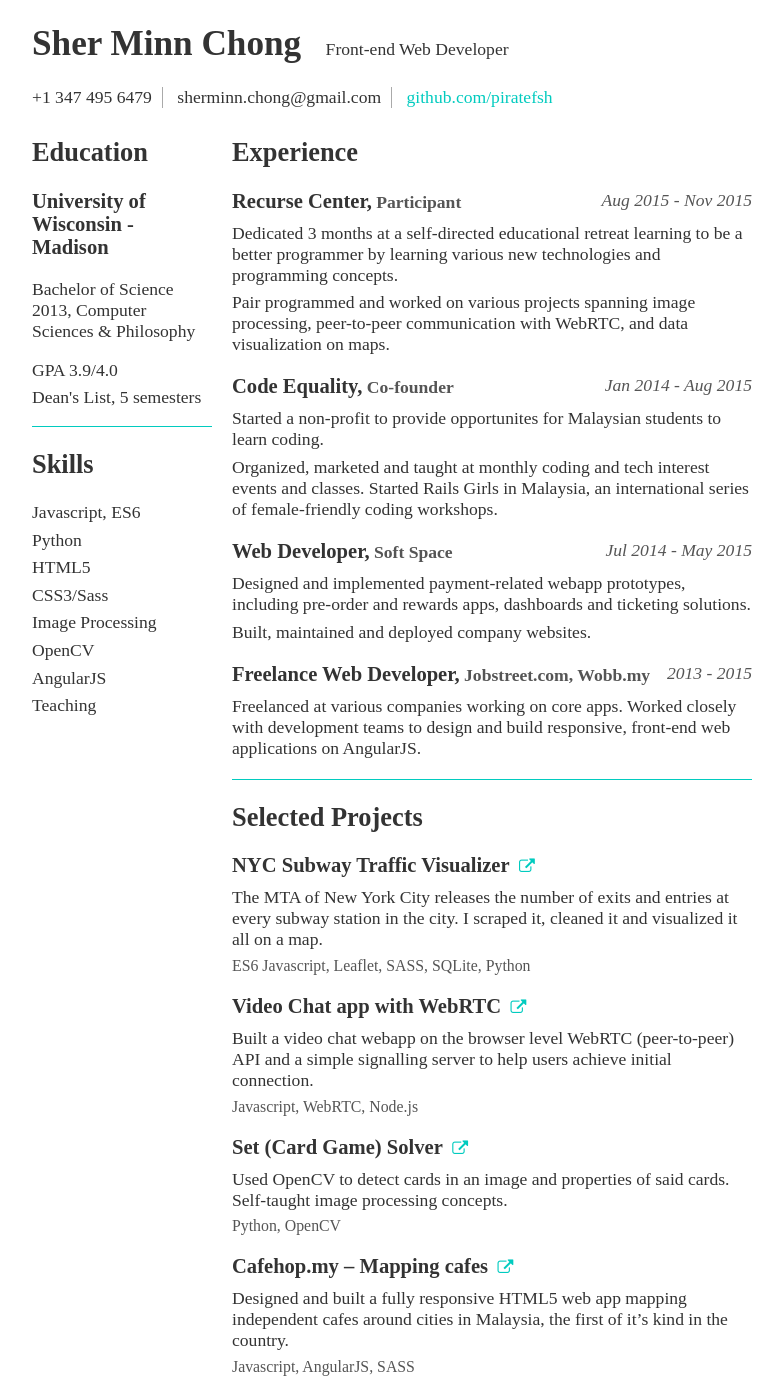
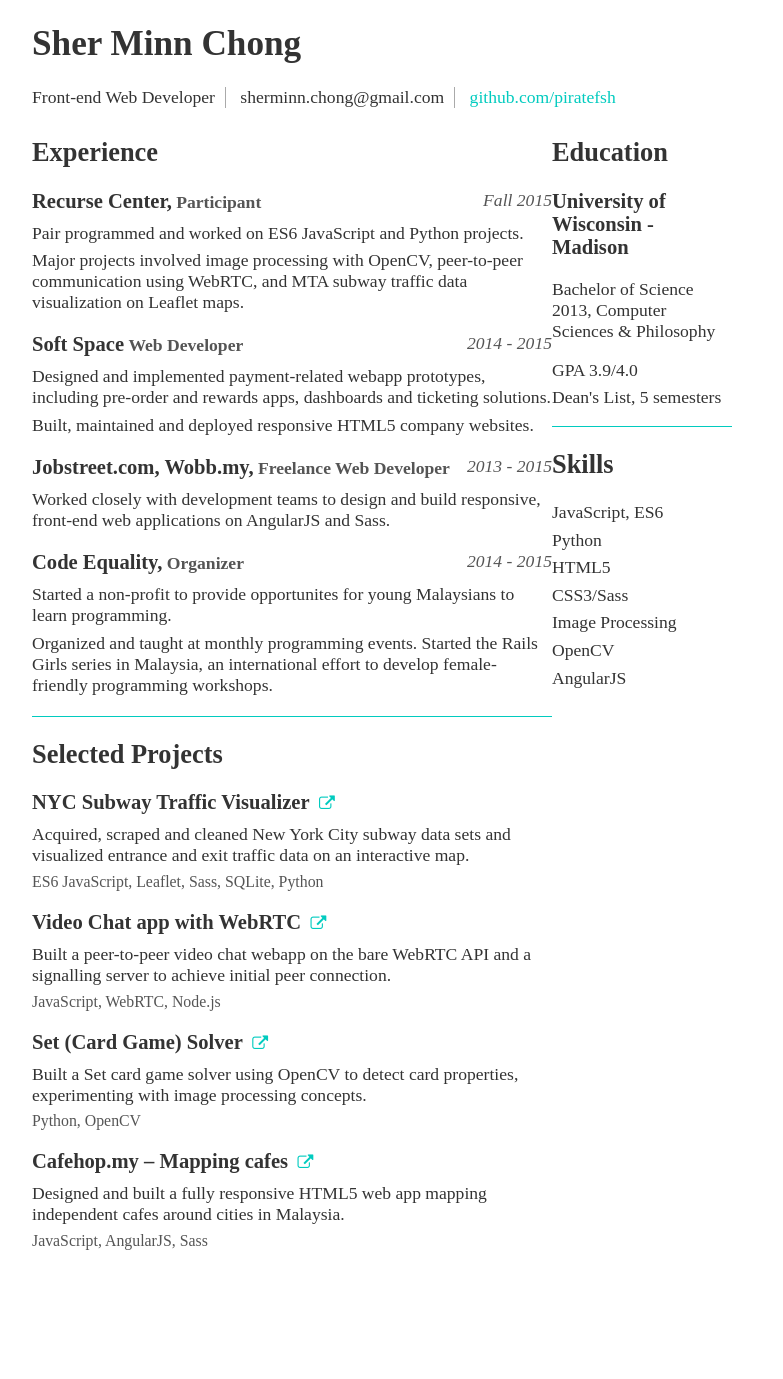
Before and after one commit to yuelinn/resume, a website: page public/index.html in a window 1280 px wide. Shown: the whole page, without its empty margins (248-1031 px from the left). After the commit the page ends 1270 px from the top, so only its background shows below. Drawn offline with Linux system fonts and the light colour scheme.

Commit message:
Update to reviewed suggestions

```diff
--- a/app/index.js
+++ b/app/index.js
@@ -1,4 +1,2 @@
-import test from './test'
 import 'styles/style.scss'
 import 'font-awesome-webpack'
-test()
--- a/public/index.html
+++ b/public/index.html
@@ -9,12 +9,11 @@
     <article class='resume'>
         <!-- personal details -->
         <header>
-            <div class="main">
-                <h1 class="name">Sher Minn Chong</h1>
-                <span class="title">Front-end Web Developer</span>
-            </div>
+            <h1 class="name">Sher Minn Chong</h1>
+            <!-- <span class="title">Front-end Web Developer</span> -->
             <ul class="contact">
-                <li>+1 347 495 6479</li>
+                <!-- <li>+1 347 495 6479</li> -->
+                <li>Front-end Web Developer</li>
                 <li>sherminn.chong@gmail.com</li>
                 <li>
                     <a href="http://github.com/piratefsh">github.com/piratefsh</a>
@@ -23,33 +22,6 @@
         </header>
 
         <div class='content'>
-            <aside>
-                <h2>Education</h2>
-                <div>
-                    <h3>University of Wisconsin - Madison</h3>
-                    <ul>
-                        <li>Bachelor of Science 2013, Computer Sciences &amp; Philosophy</li>
-                    </ul>
-                    <ul>
-                        <li>GPA 3.9/4.0</li>
-                        <li>Dean's List, 5 semesters</li>
-                    </ul>
-                </div>
-                <hr/>
-
-                <h2>Skills</h2>
-                <ul>
-                    <li>Javascript, ES6</li>
-                    <li>Python</li>
-                    <li>HTML5</li>
-                    <li>CSS3/Sass</li>
-                    <li>Image Processing</li>
-                    <li>OpenCV</li>
-                    <li>AngularJS</li>
-                    <li>Teaching</li>
-                </ul>
-            </aside>
-
             <div>
                 <!-- work -->
                 <section>
@@ -58,59 +30,60 @@
                     <div class="item">
                         <h3>Recurse Center,</h3>
                         <span>Participant</span>
-                        <span class="dates">Aug 2015 - Nov 2015</span>
+                        <span class="dates">Fall 2015</span>
 
                         <ul>
                             <li>
-                                Dedicated 3 months at a self-directed educational retreat learning to be a better programmer by learning various new technologies and programming concepts.
+                                Pair programmed and worked on ES6 JavaScript and Python projects.
+
+                            <li>
+                                Major projects involved image processing with OpenCV, peer-to-peer communication using WebRTC, and MTA subway traffic data visualization on Leaflet maps.
+                            </li>
+
+                        </ul>
+                    </div>
+
+                    <div class="item">
+                        <h3>Soft Space</h3>
+                        <span>Web Developer</span>
+
+                        <span class="dates">2014 - 2015</span>
+
+                        <ul>
+                            <li>
+                                Designed and implemented payment-related webapp prototypes, including pre-order and rewards apps, dashboards and ticketing solutions.
                             </li>
 
                             <li>
-                                Pair programmed and worked on various projects spanning image processing, peer-to-peer communication with WebRTC, and data visualization on maps.
+                                Built, maintained and deployed responsive HTML5 company websites.</li>
+                        </ul>
+                    </div>
+
+                    <div class="item">
+                        <h3>Jobstreet.com, Wobb.my,</h3>
+                        <span>Freelance Web Developer</span>
+
+                        <span class="dates">2013 - 2015</span>
+
+                        <ul>
+                            <li>
+                                Worked closely with development teams to design and build responsive, front-end web applications on AngularJS and Sass.
                             </li>
                         </ul>
                     </div>
 
                     <div class="item">
                         <h3>Code Equality,</h3>
-                        <span>Co-founder</span>
+                        <span>Organizer</span>
 
-                        <span class="dates">Jan 2014 - Aug 2015</span>
+                        <span class="dates">2014 - 2015</span>
 
                         <ul>
                             <li>
-                                Started a non-profit to provide opportunites for Malaysian students to learn coding.
+                                Started a non-profit to provide opportunites for young Malaysians to learn programming.
                             </li>
                             <li>
-                                Organized, marketed and taught at monthly coding and tech interest events and classes. Started Rails Girls in Malaysia, an international series of female-friendly coding workshops.
-                            </li>
-                        </ul>
-                    </div>
-
-                    <div class="item">
-                        <h3>Web Developer,</h3>
-                        <span>Soft Space</span>
-
-                        <span class="dates">Jul 2014 - May 2015</span>
-
-                        <ul>
-                            <li>
-                                Designed and implemented payment-related webapp prototypes, including pre-order and rewards apps, dashboards and ticketing solutions.
-                            </li>
-
-                            <li>Built, maintained and deployed company websites.</li>
-                        </ul>
-                    </div>
-
-                    <div class="item">
-                        <h3>Freelance Web Developer,</h3>
-                        <span>Jobstreet.com, Wobb.my</span>
-
-                        <span class="dates">2013 - 2015</span>
-
-                        <ul>
-                            <li>
-                                Freelanced at various companies working on core apps. Worked closely with development teams to design and build responsive, front-end web applications on AngularJS.
+                                Organized and taught at monthly programming events. Started the Rails Girls series in Malaysia, an international effort to develop female-friendly programming workshops.
                             </li>
                         </ul>
                     </div>
@@ -128,9 +101,9 @@
 
                         <ul>
                             <li>
-                                The MTA of New York City releases the number of exits and entries at every subway station in the city. I scraped it, cleaned it and visualized it all on a map.
+                                Acquired, scraped and cleaned New York City subway data sets and visualized entrance and exit traffic data on an interactive map.
                             </li>
-                            <li class='technologies'>ES6 Javascript, Leaflet, SASS, SQLite, Python</li>
+                            <li class='technologies'>ES6 JavaScript, Leaflet, Sass, SQLite, Python</li>
                         </ul>
                     </div>
 
@@ -142,9 +115,9 @@
 
                         <ul>
                             <li>
-                               Built a video chat webapp on the browser level WebRTC (peer-to-peer) API and a simple signalling server to help users achieve initial connection.
+                               Built a peer-to-peer video chat webapp on the bare WebRTC API and a signalling server to achieve initial peer connection.
                             </li>
-                            <li class='technologies'>Javascript, WebRTC, Node.js</li>
+                            <li class='technologies'>JavaScript, WebRTC, Node.js</li>
                         </ul>
                     </div>
 
@@ -156,7 +129,7 @@
 
                         <ul>
                             <li>
-                                Used OpenCV to detect cards in an image and properties of said cards. Self-taught image processing concepts.
+                                Built a Set card game solver using OpenCV to detect card properties, experimenting with image processing concepts.
                             </li>
                             <li class='technologies'>Python, OpenCV</li>
                         </ul>
@@ -169,13 +142,38 @@
 
                         <ul>
                             <li>
-                               Designed and built a fully responsive HTML5 web app mapping independent cafes around cities in Malaysia, the first of it’s kind in the country.
+                               Designed and built a fully responsive HTML5 web app mapping independent cafes around cities in Malaysia.
                             </li>
-                            <li class='technologies'>Javascript, AngularJS, SASS</li>
+                            <li class='technologies'>JavaScript, AngularJS, Sass</li>
                         </ul>
                     </div>
                 </section>
             </div>
+            <aside>
+                <h2>Education</h2>
+                <div>
+                    <h3>University of Wisconsin - Madison</h3>
+                    <ul>
+                        <li>Bachelor of Science 2013, Computer Sciences &amp; Philosophy</li>
+                    </ul>
+                    <ul>
+                        <li>GPA 3.9/4.0</li>
+                        <li>Dean's List, 5 semesters</li>
+                    </ul>
+                </div>
+                <hr/>
+
+                <h2>Skills</h2>
+                <ul>
+                    <li>JavaScript, ES6</li>
+                    <li>Python</li>
+                    <li>HTML5</li>
+                    <li>CSS3/Sass</li>
+                    <li>Image Processing</li>
+                    <li>OpenCV</li>
+                    <li>AngularJS</li>
+                </ul>
+            </aside>
         </div>
     </article>
     <script src="bundle.js"></script>
--- a/resources/styles/resume.sass
+++ b/resources/styles/resume.sass
@@ -3,6 +3,7 @@
 $primary-color: #01cbbf
 $grey: #555555
 $border: 1px solid #aaaaaa
+$color-border: 1px solid $primary-color
 .resume
     color: #333333
     width: 720px
@@ -32,16 +33,26 @@
 
     header
         width: 100%
+        display: flex
+        align-items: center
+        margin-top: $space
         .name
             display: inline-block
+            margin: 0px
+
         .title
-            margin-left: $space
+            margin-left: $space*0.75
+
         ul.contact
-            padding: 0
-            margin: 0
+            display: inline-block
+            margin: 0px
+            padding: 0px
+            flex: 1
+            text-align: right
             li
                 display: inline-block
                 padding-right: $space/2
+                margin-bottom: 0px
                 &:not(:last-child)
                     border-right: $border
                 &:not(:first-child)
@@ -51,7 +62,7 @@
         display: flex
         aside
             width: 180px
-            margin-right: $space
+            margin-left: $space*1.5
         > div
             flex: 1
 
@@ -66,7 +77,11 @@
             .item
                 margin-bottom: $space
                 ul
+                    line-height: 1.1em
                     margin-top: $space/2
+                &:last-child
+                    ul
+                        margin-bottom: 0px
             .dates
                 float: right
                 font-style: italic
@@ -90,5 +105,5 @@
         text-decoration: none !important
         &:visited
             color: $primary-color !important
-    .name
+    header
         margin-top: 0px
```
